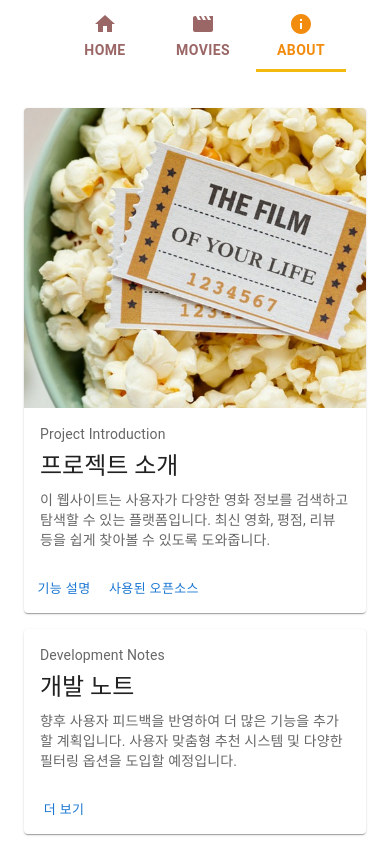
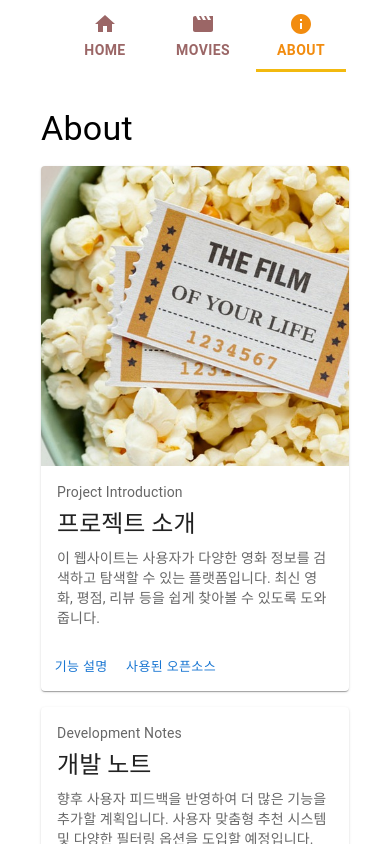
Before and after one commit to extra24/React_WebProject, a React (Create React App) app in the folder popcorn-portal/: page /about in a window 390 px wide. Shown: the top 844 px of the page. Built offline with nearby package versions, Linux system fonts and the light colour scheme.

Commit message:
Front -  화면 상단 타이틀 추가

```diff
--- a/popcorn-portal/src/components/About.js
+++ b/popcorn-portal/src/components/About.js
@@ -7,7 +7,8 @@ import {
   CardActions,
   CardContent,
   CardMedia,
-  Button,
+  useMediaQuery,
+  useTheme,
 } from "@mui/material";
 import Footer from "./Footer";
 import FeatureDialog from "./dialogs/FeatureDialog"; // 기능 설명 다이얼로그
@@ -15,6 +16,10 @@ import OpenSourceDialog from "./dialogs/OpenSourceDialog"; // 오픈 소스 다
 import MoreInfoDialog from "./dialogs/MoreInfoDialog"; // 개발 노트 더 보기 다이얼로그
 
 const About = () => {
+  //반응형으로 페이지 타이틀 나오게 수정
+  const theme = useTheme();
+  const isSmallScreen = useMediaQuery(theme.breakpoints.down("sm"));
+
   return (
     <Container maxWidth="lg">
       <Box
@@ -25,8 +30,19 @@ const About = () => {
           gap: 2, // 카드 간 간격 설정
         }}
       >
+        <Box
+          sx={{
+            maxWidth: isSmallScreen ? "90%" : "700px", // Card와 동일한 너비
+            width: "100%", // 부모 요소의 크기에 맞춤
+            textAlign: "left",
+          }}
+        >
+          <Typography variant="h4" component="h2">
+            About
+          </Typography>
+        </Box>
         {/* 프로젝트 소개 섹션 */}
-        <Card sx={{ maxWidth: 700 }}>
+        <Card sx={{ maxWidth: isSmallScreen ? "90%" : "700px" }}>
           <CardMedia
             sx={{ height: 300 }}
             image="/images/popcornImg5.jpg"
@@ -53,9 +69,8 @@ const About = () => {
             <OpenSourceDialog />
           </CardActions>
         </Card>
-
         {/* 미래 계획 섹션 */}
-        <Card sx={{ maxWidth: 700 }}>
+        <Card sx={{ maxWidth: isSmallScreen ? "90%" : "700px" }}>
           <CardContent>
             <Typography
               sx={{ color: "text.secondary", fontSize: 14 }}
--- a/popcorn-portal/src/components/Home.js
+++ b/popcorn-portal/src/components/Home.js
@@ -1,20 +1,52 @@
 import React from "react";
-import { Container, Box, Paper, ImageList, ImageListItem } from "@mui/material";
+import {
+  Container,
+  Box,
+  Paper,
+  ImageList,
+  ImageListItem,
+  Typography,
+  useMediaQuery,
+  useTheme,
+} from "@mui/material";
 import Footer from "./Footer";
 
 const Home = () => {
+  //반응형으로 페이지 타이틀 나오게 수정
+  const theme = useTheme();
+  const isSmallScreen = useMediaQuery(theme.breakpoints.down("sm"));
+
   return (
     <Container>
       <Box
         sx={{
           display: "flex",
-          justifyContent: "center", // 수평 중앙 정렬
+          flexDirection: "column",
           alignItems: "center", // 수직 중앙 정렬
+          gap: 2, // 상단 제목과 이미지 리스트 간격 조절
         }}
       >
+        {/* 페이지 제목 */}
+        <Box
+          sx={{
+            maxWidth: isSmallScreen ? "90%" : "700px", // Paper와 동일한 너비
+            width: "100%",
+            textAlign: "left",
+          }}
+        >
+          <Typography variant="h4" component="h2">
+            Popcorn Portal
+          </Typography>
+        </Box>
+
+        {/* 이미지 리스트 */}
         <Paper
           elevation={3}
-          sx={{ width: 700, height: 800, overflow: "hidden" }}
+          sx={{
+            width: isSmallScreen ? "90%" : "700px",
+            height: 800,
+            overflow: "hidden",
+          }}
         >
           <Box
             sx={{
@@ -25,7 +57,7 @@ const Home = () => {
             }}
           >
             <ImageList
-              sx={{ width: 650, height: 750 }}
+              sx={{ width: "95%", height: "95%" }}
               cols={3}
               rowheight={164}
             >
--- a/popcorn-portal/src/components/MovieList.js
+++ b/popcorn-portal/src/components/MovieList.js
@@ -10,10 +10,17 @@ import {
   Grid2,
   CircularProgress,
   Button,
+  Typography,
+  useMediaQuery,
+  useTheme,
 } from "@mui/material"; // Material-UI Box, Paper, Grid2 사용
 import Footer from "./Footer";
 
 const MovieList = () => {
+  //반응형으로 페이지 타이틀 나오게 수정
+  const theme = useTheme();
+  const isSmallScreen = useMediaQuery(theme.breakpoints.down("sm"));
+
   // 데이터 전달
   const dispatch = useDispatch();
   const { items, loading, error, emotionResult, emotionLoading } = useSelector(
@@ -63,10 +70,22 @@ const MovieList = () => {
         sx={{
           flexGrow: 1,
           display: "flex",
-          justifyContent: "center",
+          flexDirection: "column",
           alignItems: "center",
+          gap: 2,
         }}
       >
+        <Box
+          sx={{
+            maxWidth: isSmallScreen ? "90%" : "875px", // Box와 동일한 너비
+            width: "100%", // 부모 요소의 크기에 맞춤
+            textAlign: "left",
+          }}
+        >
+          <Typography variant="h4" component="h2">
+            Movie List
+          </Typography>
+        </Box>
         <Grid2 container spacing={2} columns={16} justifyContent="center">
           {items.map((movie) => (
             <Grid2 xs={12} sm={6} md={4} lg={3} key={movie.id}>
```
